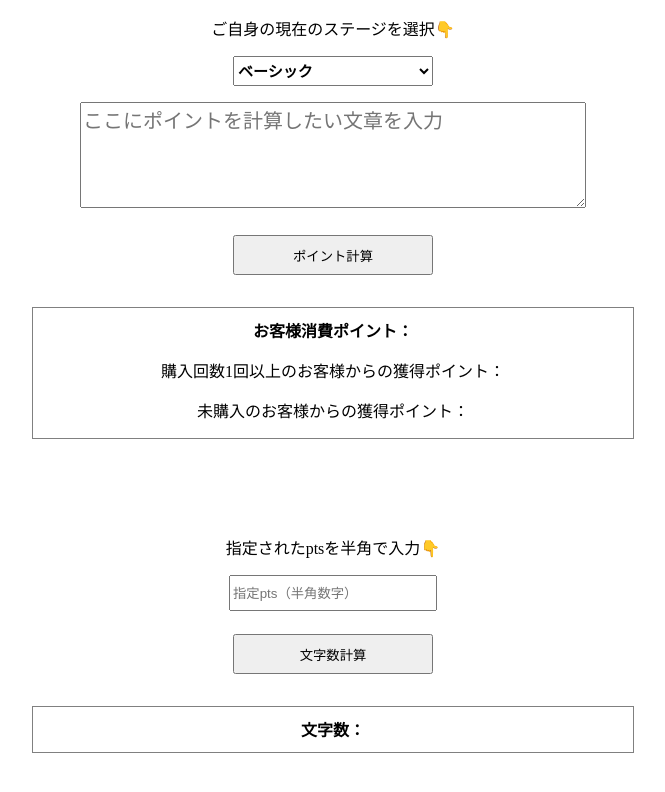
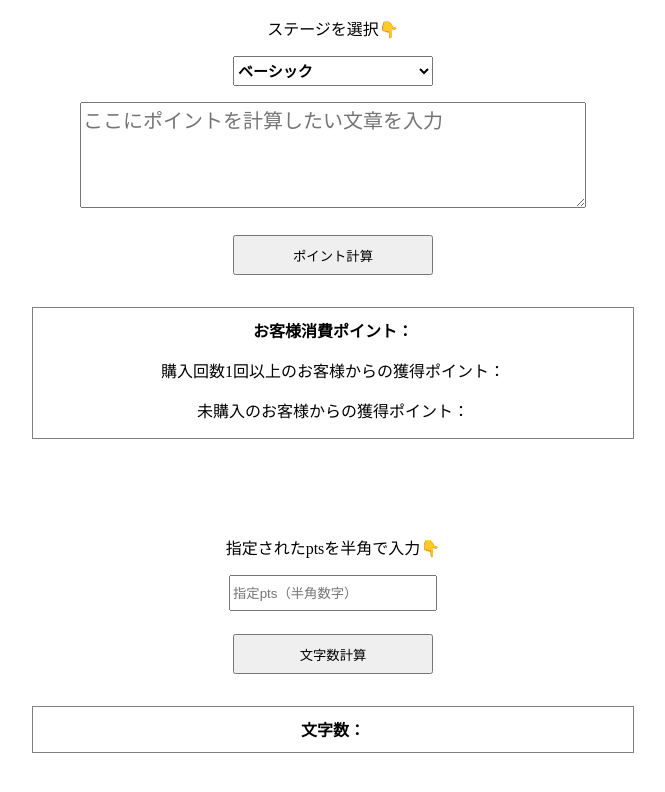
Before and after one commit to TaniguchiCareapp/aaaaa, a plain HTML site: page index.html in a window 1280 px wide. Shown: the whole page, without its empty margins (307-972 px from the left). Drawn offline with Linux system fonts and the light colour scheme.

Commit message:
Update index.html

```diff
--- a/index.html
+++ b/index.html
@@ -14,7 +14,7 @@
 </head>
 
 <body>
-  <p>ご自身の現在のステージを選択👇</p>
+  <p>ステージを選択👇</p>
   <div id="pullDown">
     <select id="js-select">
       <option>ベーシック</option>
```
